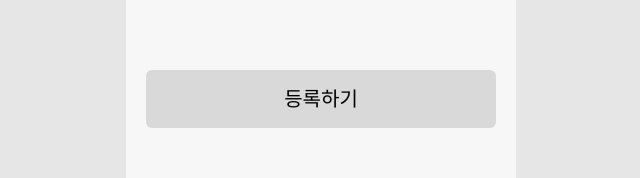
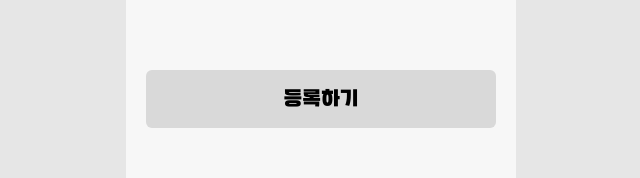
Before and after one commit to relay-toon/front, a Next.js app: page /inquiry in a window 1280 px wide. Shown: the part 551-729 px from the top of the page, without its empty margins (319-959 px from the left). Built offline with nearby package versions, Linux system fonts and the light colour scheme.

Commit message:
design: Add font in LargeBtn

```diff
--- a/src/components/FabricCanvas.tsx
+++ b/src/components/FabricCanvas.tsx
@@ -2,7 +2,10 @@ import { useEffect, useState, useRef } from 'react';
 import { fabric } from 'fabric';
 import Image from 'next/image';
 import PaletteModal from './PaletteModal';
-// 캔버스에서 지금 붓도 연필이랑 똑같은 것 같고 지우개도 작동이 안됨 알아보고 수정예정
+//모달밖에 어둡게 처리해야하고 모달 밖 클릭시 닫히게 해야하는데 지금 설정하면 모달 창 위치문제가 생김 포지션때문에
+//추후 수정 예정 그리고 fabric.js가 지우개 기능 구현이 된다고는 하는데 아무리 해봐도 안됨
+//그래서 지우개를 펜 색깔 흰색으로 칠하게끔 구현해놓음
+//그리고 브러쉬 종류 찾아보고 수정예정
 export default function CanvasComponent() {
   const [isDrawingMode, setIsDrawingMode] = useState(true);
   const [color, setColor] = useState('#000000');
--- a/src/components/LargeBtn.tsx
+++ b/src/components/LargeBtn.tsx
@@ -6,7 +6,7 @@ interface BtnText {
 export default function LargeBtn({ text, active, onClick }: BtnText) {
   return (
     <button
-      className={`h-[58px] w-[350px] ${active ? 'bg-[#E0FF68]' : 'bg-[#D9D9D9]'} flex items-center justify-center rounded-md text-center text-[20px] text-black ${active ? 'cursor-pointer' : 'cursor-default'}`}
+      className={`h-[58px] w-[350px] ${active ? 'bg-[#E0FF68]' : 'bg-[#D9D9D9]'} custom-waguri-font flex items-center justify-center rounded-md text-center text-[20px] text-black ${active ? 'cursor-pointer' : 'cursor-default'}`}
       onClick={onClick}
     >
       {text}
```
